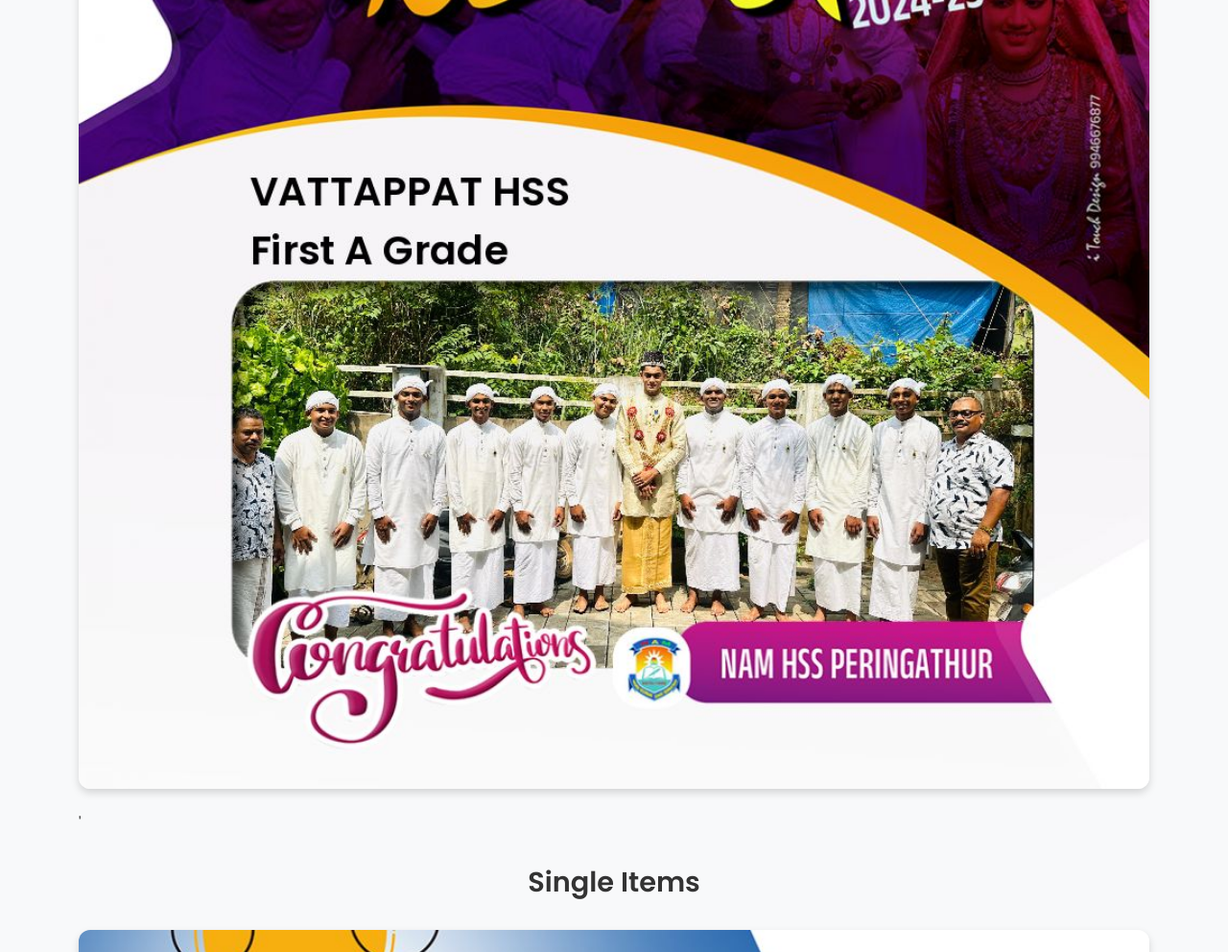
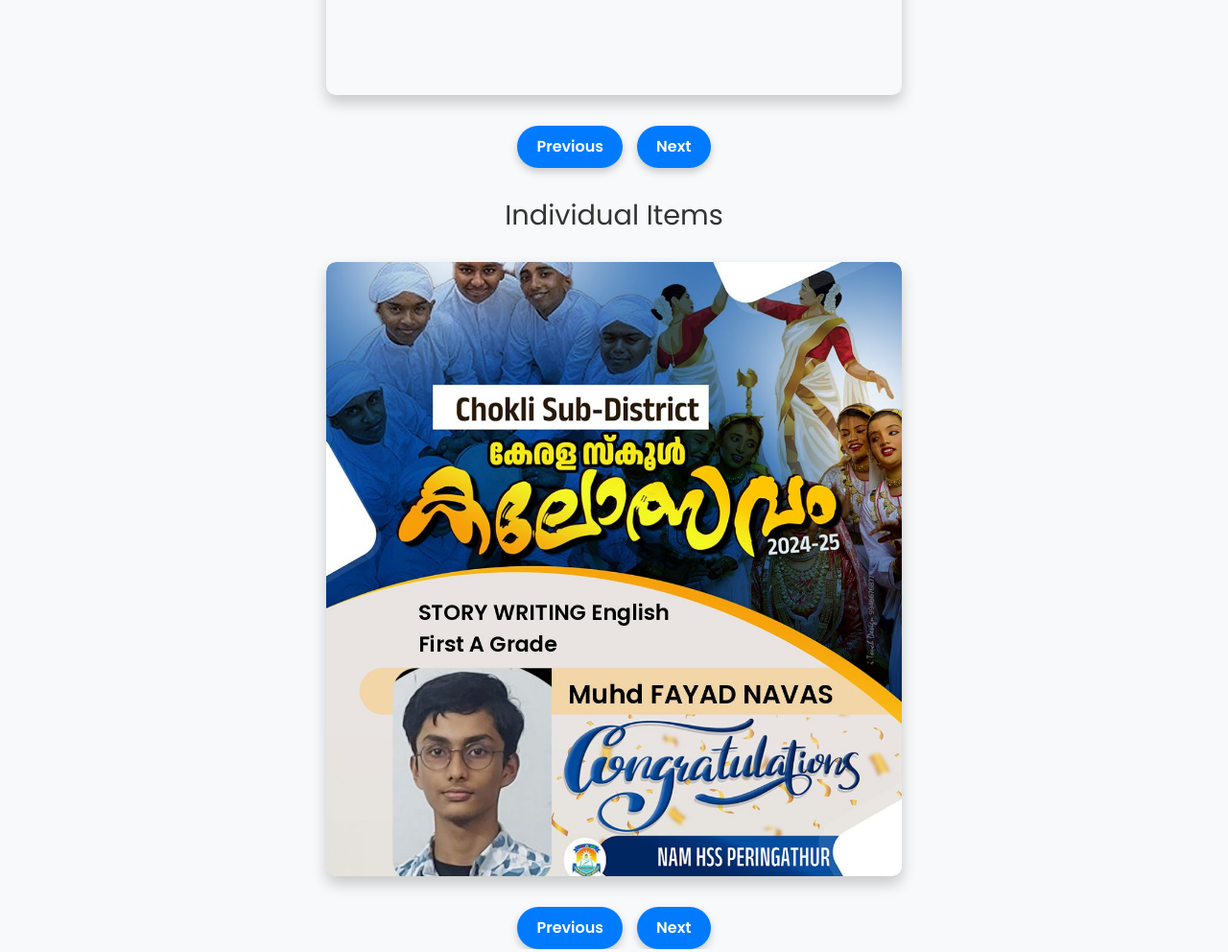
Before and after one commit to stellxr-tech/kalnam2, a plain HTML site: page index.html in a window 1280 px wide. Shown: the part 1120-2112 px from the top of the page at 96% size. Drawn offline with nearby package versions, Linux system fonts and the light colour scheme.

Commit message:
Update index.html

```diff
--- a/index.html
+++ b/index.html
@@ -3,7 +3,7 @@
 <head>
   <meta charset="UTF-8">
   <meta name="viewport" content="width=device-width, initial-scale=1.0">
-  <title>Responsive Image Blog</title>
+  <title>nam kalolsavam</title>
   <!-- Bootstrap CSS -->
   <link href="https://cdnjs.cloudflare.com/ajax/libs/bootstrap/5.3.0/css/bootstrap.min.css" rel="stylesheet">
   <!-- Google Fonts - Poppins -->
@@ -16,15 +16,13 @@
       padding: 0;
       background-color: #f8f9fa;
       color: #333;
-    }
-    h1, h2 {
-      font-weight: 600;
+      overflow-x: hidden;
     }
 
     /* Header Section */
     .header {
       position: relative;
-      height: 50vh;
+      height: 60vh;
       background: url('https://schoolwiki.in/images/thumb/d/dd/Cover14031-2022.jpeg/1200px-Cover14031-2022.jpeg') no-repeat center center;
       background-size: cover;
       display: flex;
@@ -56,24 +54,48 @@
 
     /* Centered Heading */
     .section-title {
-      margin: 2rem 0;
       text-align: center;
       font-size: 1.8rem;
       color: #333;
+      margin-top: 2rem;
     }
 
-    /* Vertical Images */
-    .vertical-image {
+    /* Page Flip Container */
+    .page-container {
+      position: relative;
+      max-width: 600px;
+      margin: 2rem auto;
+      height: 80vh;
+      overflow: hidden;
+      perspective: 1000px;
+      text-align: center;
+      border-radius: 10px;
+      box-shadow: 0px 8px 16px rgba(0, 0, 0, 0.2);
+    }
+    .page {
+      position: absolute;
+      top: 0;
+      left: 0;
       width: 100%;
-      height: auto;
-      margin-bottom: 1.5rem;
-      border-radius: 12px;
-      box-shadow: 0 4px 8px rgba(0, 0, 0, 0.15);
-      transition: transform 0.3s ease, box-shadow 0.3s ease;
+      height: 100%;
+      transition: transform 0.6s ease, opacity 0.6s ease;
+      transform-origin: right;
+      backface-visibility: hidden;
+      border-radius: 10px;
     }
-    .vertical-image:hover {
-      transform: scale(1.03);
-      box-shadow: 0 8px 16px rgba(0, 0, 0, 0.2);
+    .page img {
+      width: 100%;
+      height: 100%;
+      object-fit: cover;
+      border-radius: 10px;
+      box-shadow: 0px 4px 8px rgba(0, 0, 0, 0.3);
+    }
+
+    /* Hide non-active pages */
+    .page.inactive {
+      transform: rotateY(-180deg);
+      opacity: 0;
+      pointer-events: none;
     }
 
     /* Responsive Text */
@@ -87,6 +109,37 @@
       .section-title {
         font-size: 1.5rem;
       }
+      .page-container {
+        height: 70vh;
+      }
+    }
+
+    /* Buttons for Navigation */
+    .btn-container {
+      text-align: center;
+      margin-top: 1rem;
+      display: flex;
+      justify-content: center;
+      gap: 15px;
+    }
+    .btn {
+      font-weight: 600;
+      border-radius: 50px;
+      padding: 10px 20px;
+      margin: 0;
+      font-size: 1rem;
+      box-shadow: 0px 4px 8px rgba(0, 0, 0, 0.2);
+      transition: transform 0.2s ease, background-color 0.2s ease;
+    }
+    .btn:hover {
+      transform: translateY(-3px);
+      background-color: #0056b3;
+      color: #fff;
+    }
+    .btn-primary {
+      background-color: #007bff;
+      color: #fff;
+      border: none;
     }
   </style>
 </head>
@@ -99,41 +152,98 @@
       <h1>NAM HSS PERINGATHUR <span style="color:yellow;">CHOKLI SUBDISTRICT KALOLSAVAM WINNERS 2024-25</span></h1>
       <p>Powered by CS-1  publicity-wing </p>
     </div>
-  </header>
+  </header>  <section class="container">
+    <h2 class="section-title">Group Items</h2>
+  </section>
+  <!-- Page Flip Container 2 -->
+  <div class="page-container">
+    <!-- Each page div represents a book page -->
+    <div class="page" id="page11"><img src="grp/image 1 (10).jpeg" alt="Image 1"></div>
+
+    <div class="page inactive" id="page13"><img src="grp/img1 (11).jpeg" alt="Image 3"></div>
+    <div class="page inactive" id="page14"><img src="grp/img1 (12).jpeg" alt="Image 4"></div>
+    <div class="page inactive" id="page15"><img src="grp/img1 (2).jpeg" alt="Image 4"></div>
+    <div class="page inactive" id="page16"><img src="grp/img1 (7).jpeg" alt="Image 4"></div>
+    <div class="page inactive" id="page12"><img src="grp/img1 (9).jpeg" alt="Image 4"></div>
+
+  </div>
+  <!-- Navigation Buttons -->
+  <div class="btn-container">
+    <button class="btn btn-primary" onclick="previousPage(0)">Previous</button>
+    <button class="btn btn-primary" onclick="nextPage(0)">Next</button>
+  </div>
+  <!-- Navigation Buttons -->
 
   <!-- Centered Section Title -->
   <section class="container">
-    <h2 class="section-title"></h2>
+    <h2 class="section-title">Individual Items</h2>
   </section>
 
-  <!-- Vertical Images Section -->
-  <section class="container">
-    <div class="row">
-      <div class="col-12">
-        <section class="container">
-            <h2 class="section-title">Group Items</h2>
-          </section>
-        <img src="image 1 (9).jpeg" alt="Image 9" class="vertical-image">
-        '
-        <section class="container">
-            <h2 class="section-title">Single Items</h2>
-          </section>
-        <img src="image 1 (1).jpeg" alt="Image 1" class="vertical-image">
-        <img src="image 1 (2).jpeg" alt="Image 2" class="vertical-image">
-        <img src="image 1 (3).jpeg" alt="Image 3" class="vertical-image">
-        <img src="image 1 (4).jpeg" alt="Image 4" class="vertical-image">
-        <img src="image 1 (5).jpeg" alt="Image 5" class="vertical-image">
-        <img src="image 1 (6).jpeg" alt="Image 6" class="vertical-image">
-        <img src="image 1 (7).jpeg" alt="Image 7" class="vertical-image">
-        <img src="image 1 (8).jpeg" alt="Image 8" class="vertical-image">
+  <!-- Page Flip Container 1 -->
+  <div class="page-container">
+    <!-- Each page div represents a book page -->
+    <div class="page" id="page1"><img src="img1 (4).jpeg" alt="Image 1"></div>
+    <div class="page inactive" id="page2"><img src="image 1 (2).jpeg" alt="Image 2"></div>
+    <div class="page inactive" id="page3"><img src="image 1 (3).jpeg" alt="Image 3"></div>
+    <div class="page inactive" id="page4"><img src="image 1 (4).jpeg" alt="Image 4"></div>
+    <div class="page inactive" id="page5"><img src="image 1 (5).jpeg" alt="Image 4"></div>
+    <div class="page inactive" id="page6"><img src="image 1 (6).jpeg" alt="Image 4"></div>
+    <div class="page inactive" id="page7"><img src="img1 (1).jpeg" alt="Image 4"></div>
+    <div class="page inactive" id="page8"><img src="img1 (3).jpeg" alt="Image 4"></div>
+    <div class="page inactive" id="page9"><img src="image 1 (11).jpeg" alt="Image 4"></div>
+    <div class="page inactive" id="page10"><img src="image 1 (12).jpeg" alt="Image 4"></div>
+    <div class="page inactive" id="page11"><img src="image 1 (1).jpeg" alt="Image 4"></div>
+    <div class="page inactive" id="page12"><img src="img1 (5).jpeg" alt="Image 4"></div>
+    <div class="page inactive" id="page13"><img src="img1 (6).jpeg" alt="Image 4"></div>
+    <div class="page inactive" id="page14"><img src="img1 (8).jpeg" alt="Image 4"></div>
+    <div class="page inactive" id="page15"><img src="img1 (10).jpeg" alt="Image 4"></div>
+
+  </div>
 
 
-        <img src="image 1 (11).jpeg" alt="Image 11" class="vertical-image">
-        <img src="image 1 (12).jpeg" alt="Image 12" class="vertical-image">
-      </div>
-    </div>
-  </section>
+  <div class="btn-container">
+    <button class="btn btn-primary" onclick="previousPage(1)">Previous</button>
+    <button class="btn btn-primary" onclick="nextPage(1)">Next</button>
+  </div>
 
-  <script src="https://cdnjs.cloudflare.com/ajax/libs/bootstrap/5.3.0/js/bootstrap.bundle.min.js"></script>
+  <script>
+    // Array to track current pages for each container
+    let currentPages = [0, 0];
+
+    function showPage(index, containerIndex) {
+      const container = document.querySelectorAll('.page-container')[containerIndex];
+      const pages = container.querySelectorAll('.page');
+      pages.forEach((page, i) => {
+        if (i === index) {
+          page.classList.remove('inactive');
+        } else {
+          page.classList.add('inactive');
+        }
+      });
+    }
+
+    function nextPage(containerIndex) {
+      const container = document.querySelectorAll('.page-container')[containerIndex];
+      const pages = container.querySelectorAll('.page');
+      if (currentPages[containerIndex] < pages.length - 1) {
+        currentPages[containerIndex]++;
+        showPage(currentPages[containerIndex], containerIndex);
+      }
+    }
+
+    function previousPage(containerIndex) {
+      const container = document.querySelectorAll('.page-container')[containerIndex];
+      const pages = container.querySelectorAll('.page');
+      if (currentPages[containerIndex] > 0) {
+        currentPages[containerIndex]--;
+        showPage(currentPages[containerIndex], containerIndex);
+      }
+    }
+
+    // Initial page setup
+    document.querySelectorAll('.page-container').forEach((container, index) => {
+      showPage(currentPages[index], index);
+    });
+  </script>
 </body>
 </html>
```
